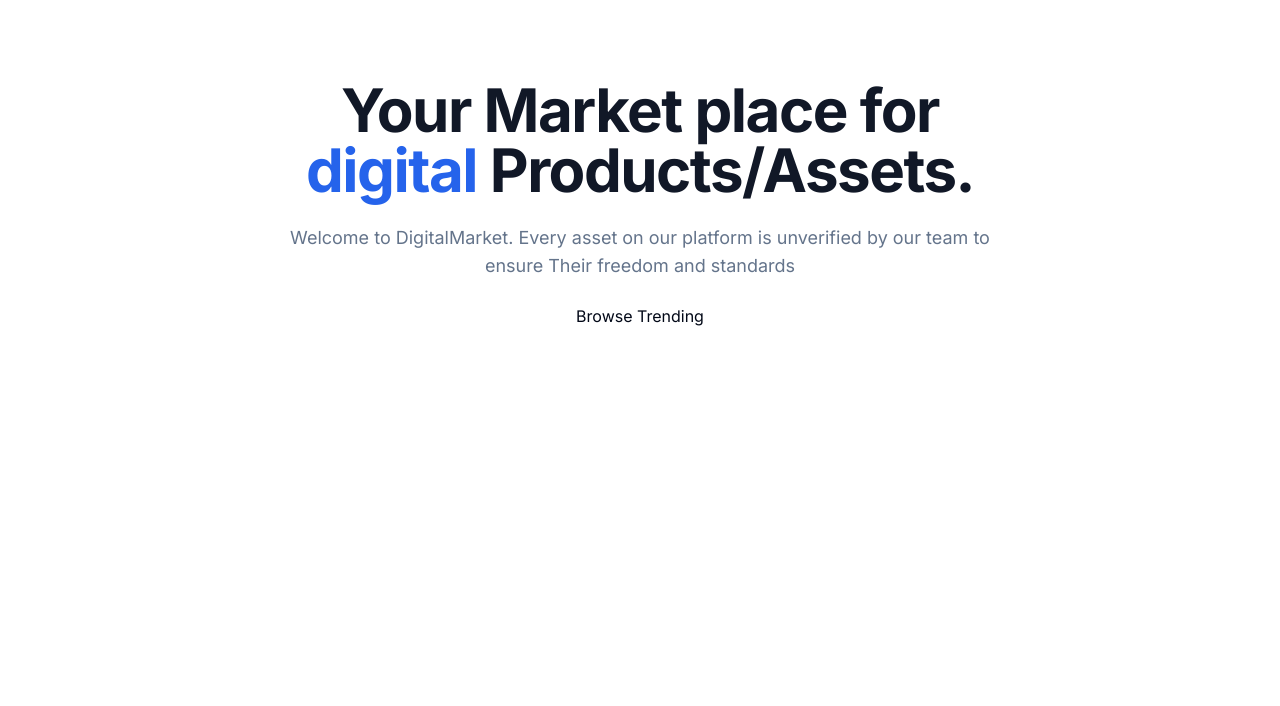
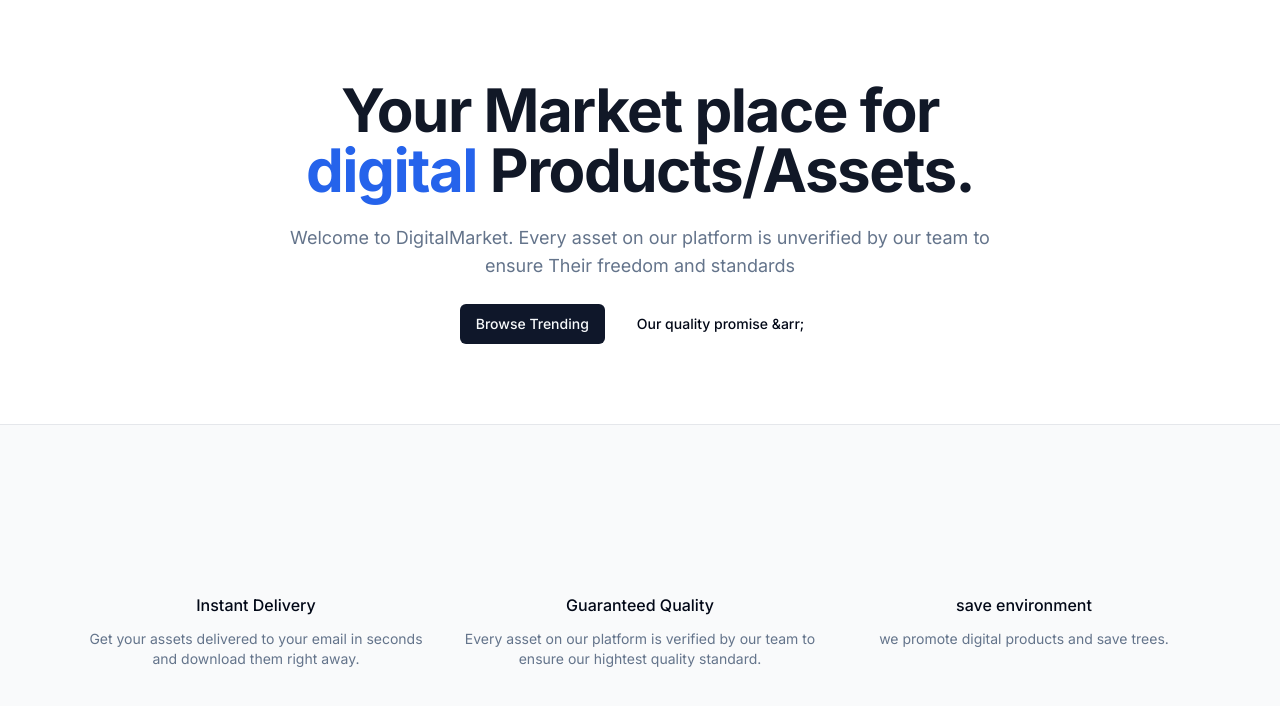
Before and after one commit to vishwajeeta/digital_commerce, a Next.js app: page / in a window 1280 px wide. Shown: the top 706 px of the page. Built offline with nearby package versions, Linux system fonts and the light colour scheme.

Commit message:
updated fonts

```diff
--- a/src/app/page.tsx
+++ b/src/app/page.tsx
@@ -1,22 +1,71 @@
-"use client"
-import MaxWidthWrapper from '@/components/MaxWidthWrapper'
-import Image from 'next/image'
-import Link from 'next/link'
+"use client";
+import MaxWidthWrapper from "@/components/MaxWidthWrapper";
+import { Button, buttonVariants } from "@/components/ui/button";
+import { Ghost } from "lucide-react";
+import Image from "next/image";
+import Link from "next/link";
+
+const perks=[
+  {
+    name:'Instant Delivery',
+    description:'Get your assets delivered to your email in seconds and download them right away.',
+  },
+  {
+    name:'Guaranteed Quality',
+    description:'Every asset on our platform is verified by our team to ensure our hightest quality standard.',
+  },
+  {
+    name:'save environment',
+    description:'we promote digital products and save trees.',
+  },
+]
 
 export default function Home() {
+  return (
+    <>
+      <MaxWidthWrapper>
+        <div className="py-20 mx-auto text-center flex flex-col items-center max-w-3xl">
+          <h1 className="text-4xl font-bold tracking-tight text-gray-900 sm:text-6xl">
+            Your Market place for{" "}
+            <span className="text-blue-600"> digital </span> Products/Assets.
+          </h1>
+          <p className="mt-6 text-lg max-w-prose text-muted-foreground">
+            Welcome to DigitalMarket. Every asset on our platform is unverified
+            by our team to ensure Their freedom and standards
+          </p>
+          <div className="flex flex-col sm:flex-row gap-4 mt-6">
+            <Link href="/products" className={buttonVariants()}>
+              Browse Trending
+            </Link>
+            <Button variant="ghost">Our quality promise &arr;</Button>
+          </div>
+        </div>
 
+        {/*  */}
+      </MaxWidthWrapper>
+      <section className="border-t border-gray-200 bg-gray-50">
+        <MaxWidthWrapper className="py-20">
+          <div className="grid grid-cols-1 gap-y-12 sm:grid-cols-2 sm:gap-x-6 lg:grid-cols-3 lg:gap-x-8 lg:gap-y-0">
+            {perks.map((perk)=>(
+              <div key={perk.name} className="text-center md:flex md:items-start md:text-left lg:block lg:text-center">
+                <div className="md:flex-shrink-0 flex justify-center">
+                  <div className="h-16 flex items-center justify-center rounded-full bg-blue-100 text-blue-900">
 
-
-
-  return <MaxWidthWrapper>
-    <div className='py-20 mx-auto text-center flex flex-col items-center max-w-3xl'>
-      <h1 className='text-4xl font-bold tracking-tight text-gray-900 sm:text-6xl'>
-        Your Market place for <span className='text-blue-600'> digital </span> Products/Assets.</h1>
-        <p className='mt-6 text-lg max-w-prose text-muted-foreground'>Welcome to DigitalMarket. Every asset on our platform is unverified by our team to ensure Their freedom and standards</p>
-        <div className='flex flex-col sm:flex-row gap-4 mt-6'>
-          <Link href='/products' className={''}>Browse Trending</Link>
-        </div>
-    </div>
-
-  </MaxWidthWrapper>
+                  </div>
+                </div>
+                <div className="mt-6 md:ml-4 md:mt-0 lg:ml-0 lg:mt-6">
+                  <h3 className="text-base font-medium text-grey-900">
+                    {perk.name}
+                  </h3>
+                  <p className="mt-3 text-sm text-muted-foreground">
+                    {perk.description}
+                  </p>
+                </div>
+              </div>
+            ))}
+          </div>
+        </MaxWidthWrapper>
+      </section>
+    </>
+  );
 }
```
Also changed, not shown: src/components/Navbar.tsx (added).
